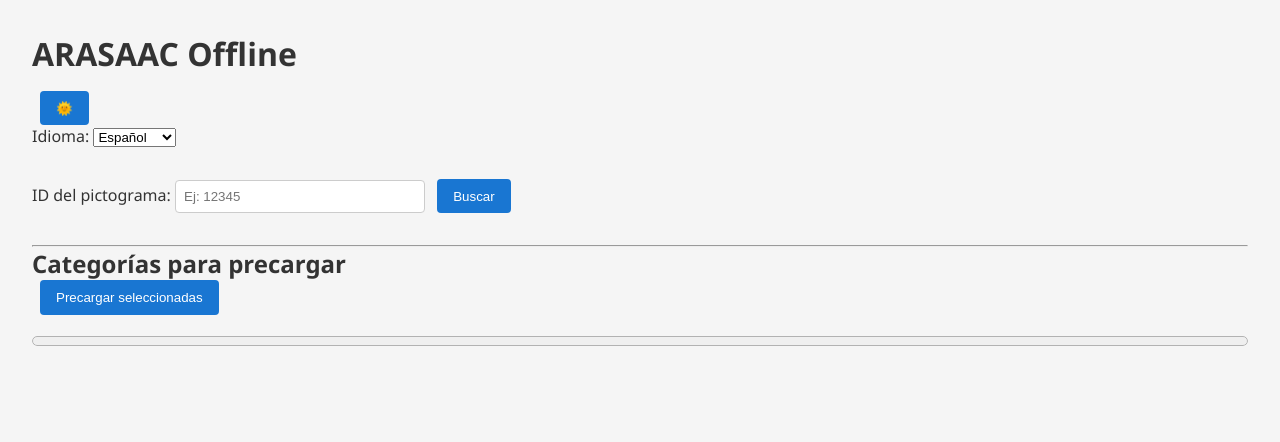
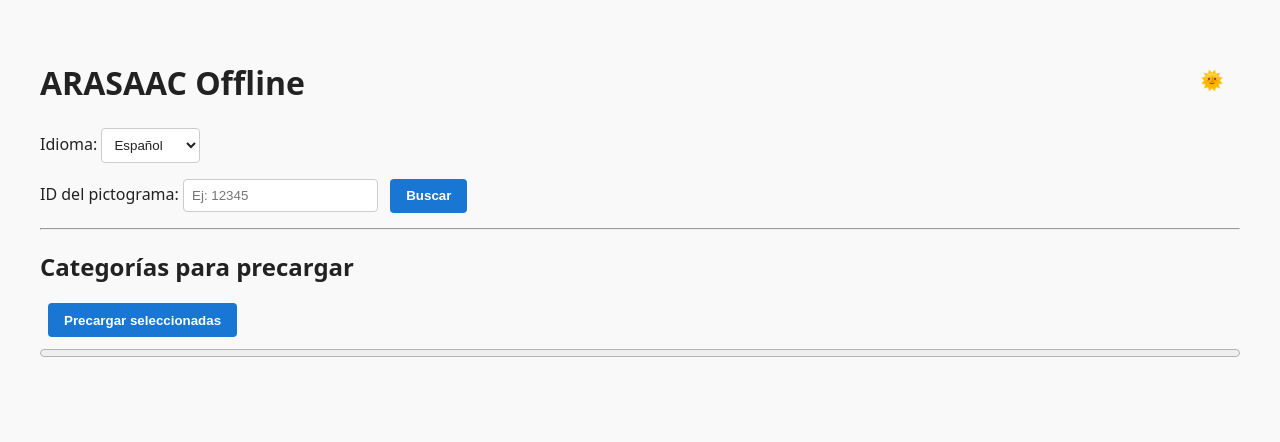
Before and after one commit to hernan2975/ArasaacTalk, a Flask app: page / in a window 1280 px wide. Shown: the top 442 px of the page. Run offline with Flask 3, Linux system fonts and the light colour scheme.

Commit message:
Update style.css

```diff
--- a/static/css/style.css
+++ b/static/css/style.css
@@ -1,72 +1,100 @@
-/* Reset básico */
-* {
-  box-sizing: border-box;
-  margin: 0;
-  padding: 0;
+:root {
+  --bg: #f9f9f9;
+  --text: #222;
+  --primary: #1976d2;
+  --button-hover: #1565c0;
+  --input-bg: #fff;
+  --input-border: #ccc;
 }
 
-/* Tipografía general */
-body {
-  font-family: 'Segoe UI', sans-serif;
-  padding: 2rem;
-  background-color: #f5f5f5;
-  color: #333;
+body.dark {
+  --bg: #121212;
+  --text: #f0f0f0;
+  --primary: #4caf50;
+  --button-hover: #388e3c;
+  --input-bg: #1e1e1e;
+  --input-border: #444;
 }
 
-/* Encabezado */
+/* Base */
+body {
+  font-family: system-ui, sans-serif;
+  background-color: var(--bg);
+  color: var(--text);
+  padding: 2rem;
+  transition: background 0.3s ease, color 0.3s ease;
+}
+
 h1 {
-  font-size: 2rem;
   margin-bottom: 1rem;
 }
 
-/* Secciones */
-section {
-  margin-bottom: 2rem;
+header {
+  display: flex;
+  justify-content: space-between;
+  align-items: center;
+}
+
+/* Inputs */
+input[type="text"],
+select {
+  padding: 0.5rem;
+  margin-top: 0.5rem;
+  margin-bottom: 0.5rem;
+  border: 1px solid var(--input-border);
+  background-color: var(--input-bg);
+  border-radius: 4px;
+  color: var(--text);
 }
 
 /* Botones */
 button {
-  background-color: #1976d2;
+  background-color: var(--primary);
   color: white;
+  padding: 0.6rem 1rem;
   border: none;
-  padding: 0.6rem 1rem;
+  border-radius: 4px;
   cursor: pointer;
-  border-radius: 4px;
+  font-weight: bold;
   margin-left: 0.5rem;
 }
 
 button:hover {
-  background-color: #1565c0;
+  background-color: var(--button-hover);
 }
 
-/* Input */
-input[type="text"] {
-  padding: 0.5rem;
-  border-radius: 4px;
-  border: 1px solid #ccc;
-  width: 250px;
+/* Toggle botón */
+#themeToggle {
+  font-size: 1.2rem;
+  background: none;
+  border: none;
+  cursor: pointer;
+  color: var(--text);
+}
+
+/* Progreso */
+progress {
+  width: 100%;
+  height: 1rem;
+  margin-top: 0.5rem;
+  margin-bottom: 0.5rem;
 }
 
 /* Pictograma */
 #pictogramDisplay {
+  text-align: center;
   margin-top: 2rem;
-  text-align: center;
 }
 
 #pictogramDisplay img {
   max-width: 300px;
   margin-top: 1rem;
+  filter: drop-shadow(0 0 5px rgba(0,0,0,0.2));
 }
 
-/* Progreso */
-progress {
-  width: 100%;
-  height: 20px;
-  margin: 1rem 0;
+/* Categorías */
+#categoriasCheckboxes label {
+  display: inline-block;
+  margin-right: 1rem;
+  margin-bottom: 0.5rem;
 }
-
-/* Checkbox personalizado */
-#categoriasCheckboxes label {
-  display: block;
-  margin-bottom: 0.4rem;
-}
```
